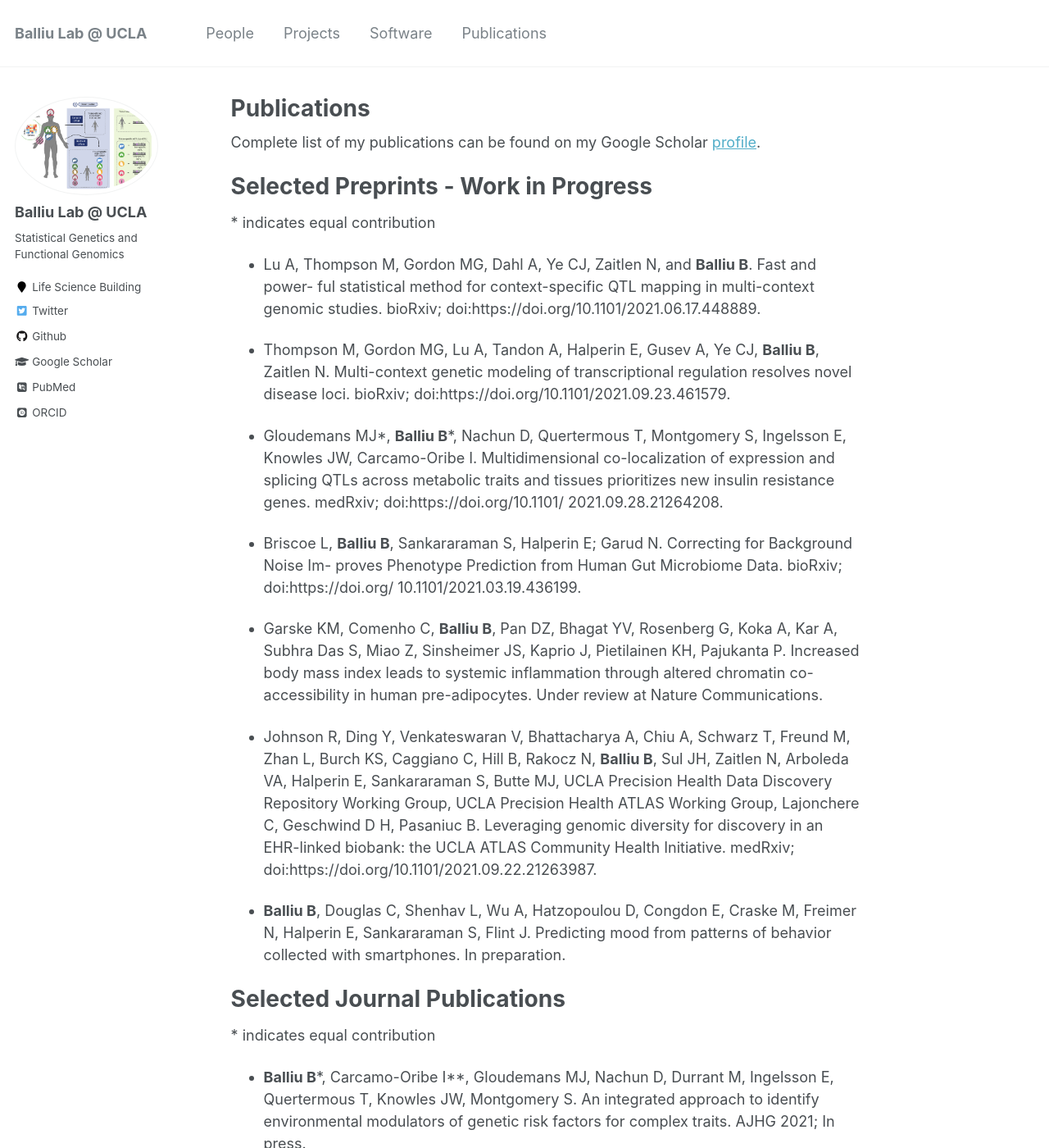
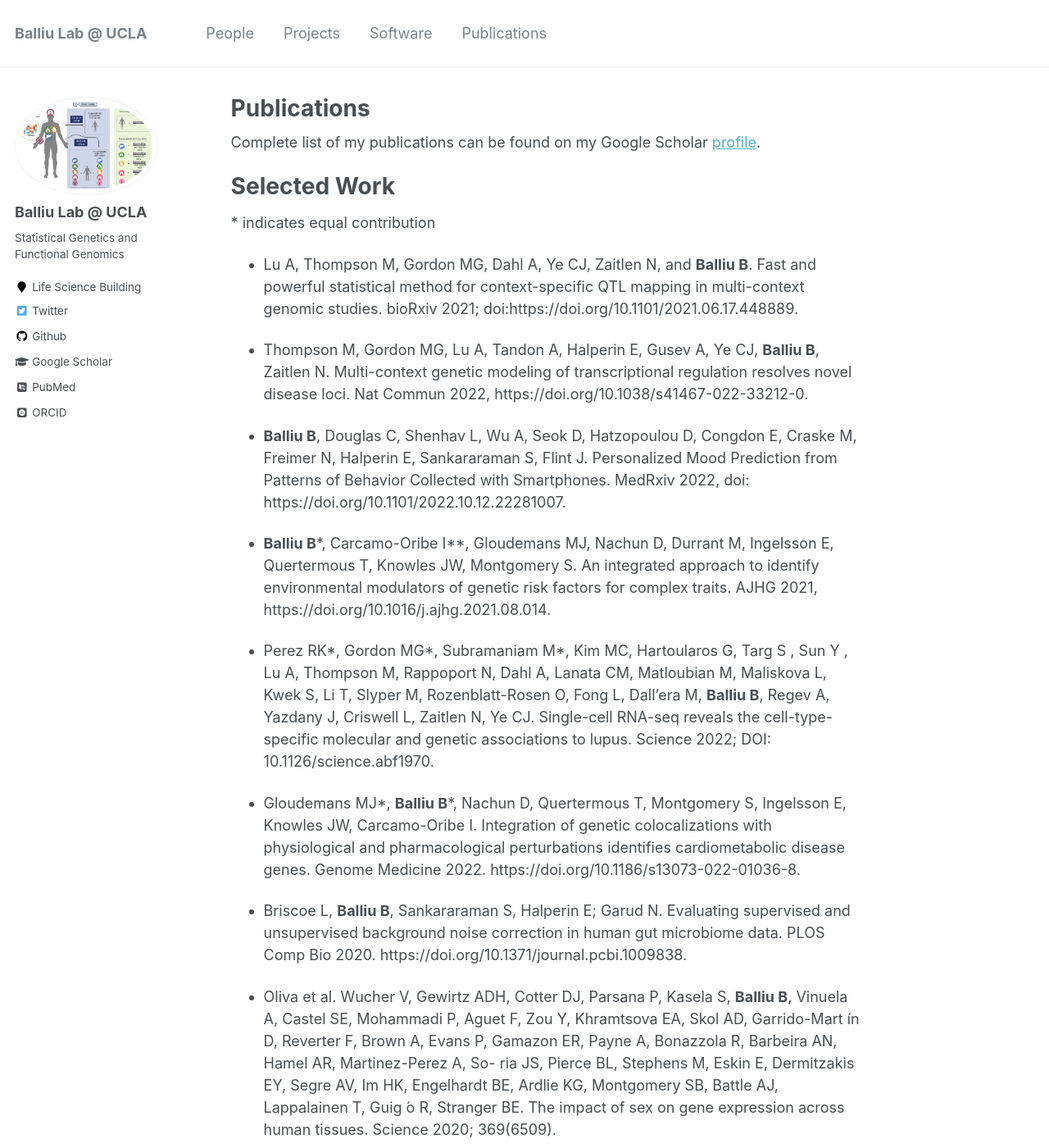
Before and after one commit to BalliuLab/balliulab.github.io, a Jekyll site: the page built from _pages/markdown.md, in a window 1280 px wide and 1400 px high. Shown: the whole window at 82% size. Built offline with Jekyll 4.4.1, drawn with Linux system fonts in a browser that asks for light colours; some web fonts are replaced; some of the changed text lies outside the part shown.

Commit message:
Update markdown.md

```diff
--- a/_pages/markdown.md
+++ b/_pages/markdown.md
@@ -9,31 +9,22 @@
 Complete list of my publications can be found on my Google Scholar [profile](https://scholar.google.com/citations?user=KvHIH9nZaiUC&hl=en).
 
 
-# Selected Preprints - Work in Progress
+# Selected Work
 \* indicates equal contribution
 
-* Lu A, Thompson M, Gordon MG, Dahl A, Ye CJ, Zaitlen N, and **Balliu B**. Fast and power- ful statistical method for context-specific QTL mapping in multi-context genomic studies. bioRxiv; doi:https://doi.org/10.1101/2021.06.17.448889.
+* Lu A, Thompson M, Gordon MG, Dahl A, Ye CJ, Zaitlen N, and **Balliu B**. Fast and powerful statistical method for context-specific QTL mapping in multi-context genomic studies. bioRxiv 2021; doi:https://doi.org/10.1101/2021.06.17.448889.
 
-* Thompson M, Gordon MG, Lu A, Tandon A, Halperin E, Gusev A, Ye CJ, **Balliu B**, Zaitlen N. Multi-context genetic modeling of transcriptional regulation resolves novel disease loci. bioRxiv; doi:https://doi.org/10.1101/2021.09.23.461579.
+* Thompson M, Gordon MG, Lu A, Tandon A, Halperin E, Gusev A, Ye CJ, **Balliu B**, Zaitlen N. Multi-context genetic modeling of transcriptional regulation resolves novel disease loci. Nat Commun 2022, https://doi.org/10.1038/s41467-022-33212-0.
 
-* Gloudemans MJ\*, **Balliu B**\*, Nachun D, Quertermous T, Montgomery S, Ingelsson E, Knowles JW, Carcamo-Oribe I. Multidimensional co-localization of expression and splicing QTLs across metabolic traits and tissues prioritizes new insulin resistance genes. medRxiv; doi:https://doi.org/10.1101/ 2021.09.28.21264208.
+* **Balliu B**, Douglas C, Shenhav L, Wu A, Seok D, Hatzopoulou D, Congdon E, Craske M, Freimer N, Halperin E, Sankararaman S, Flint J. Personalized Mood Prediction from Patterns of Behavior Collected with Smartphones. MedRxiv 2022, doi: https://doi.org/10.1101/2022.10.12.22281007.
 
-* Briscoe L, **Balliu B**, Sankararaman S, Halperin E; Garud N. Correcting for Background Noise Im- proves Phenotype Prediction from Human Gut Microbiome Data. bioRxiv; doi:https://doi.org/ 10.1101/2021.03.19.436199.
+* **Balliu B**\*, Carcamo-Oribe I*\*, Gloudemans MJ, Nachun D, Durrant M, Ingelsson E, Quertermous T, Knowles JW, Montgomery S. An integrated approach to identify environmental modulators of genetic risk factors for complex traits. AJHG 2021, https://doi.org/10.1016/j.ajhg.2021.08.014.
 
-* Garske KM, Comenho C, **Balliu B**, Pan DZ, Bhagat YV, Rosenberg G, Koka A, Kar A, Subhra Das S, Miao Z, Sinsheimer JS, Kaprio J, Pietilainen KH, Pajukanta P. Increased body mass index leads to systemic inflammation through altered chromatin co-accessibility in human pre-adipocytes. Under review at Nature Communications.
+* Perez RK\*, Gordon MG\*, Subramaniam M\*, Kim MC, Hartoularos G, Targ S , Sun Y , Lu A, Thompson M, Rappoport N, Dahl A, Lanata CM, Matloubian M, Maliskova L, Kwek S, Li T, Slyper M, Rozenblatt-Rosen O, Fong L, Dall’era M, **Balliu B**, Regev A, Yazdany J, Criswell L, Zaitlen N, Ye CJ. Single-cell RNA-seq reveals the cell-type-specific molecular and genetic associations to lupus. Science 2022; DOI: 10.1126/science.abf1970.
 
-* Johnson R, Ding Y, Venkateswaran V, Bhattacharya A, Chiu A, Schwarz T, Freund M, Zhan L, Burch KS, Caggiano C, Hill B, Rakocz N, **Balliu B**, Sul JH, Zaitlen N, Arboleda VA, Halperin E, Sankararaman S, Butte MJ, UCLA Precision Health Data Discovery Repository Working Group, UCLA Precision Health ATLAS Working Group, Lajonchere C, Geschwind D H, Pasaniuc B. Leveraging genomic diversity for discovery in an EHR-linked biobank: the UCLA ATLAS Community Health Initiative. medRxiv; doi:https://doi.org/10.1101/2021.09.22.21263987.
+* Gloudemans MJ\*, **Balliu B**\*, Nachun D, Quertermous T, Montgomery S, Ingelsson E, Knowles JW, Carcamo-Oribe I. Integration of genetic colocalizations with physiological and pharmacological perturbations identifies cardiometabolic disease genes. Genome Medicine 2022. https://doi.org/10.1186/s13073-022-01036-8.
 
-* **Balliu B**, Douglas C, Shenhav L, Wu A, Hatzopoulou D, Congdon E, Craske M, Freimer N, Halperin E, Sankararaman S, Flint J. Predicting mood from patterns of behavior collected with smartphones. In preparation.
-
-# Selected Journal Publications
-\* indicates equal contribution
-
-* **Balliu B**\*, Carcamo-Oribe I*\*, Gloudemans MJ, Nachun D, Durrant M, Ingelsson E, Quertermous T, Knowles JW, Montgomery S. An integrated approach to identify environmental modulators of genetic risk factors for complex traits. AJHG 2021; In press.
-
-* Perez RK\*, Gordon MG\*, Subramaniam M\*, Kim MC, Hartoularos G, Targ S , Sun Y , Lu A, Thompson M, Rappoport N, Dahl A, Lanata CM, Matloubian M, Maliskova L, Kwek S, Li T, Slyper M, Rozenblatt-Rosen O, Fong L, Dall’era M, **Balliu B**, Regev A, Yazdany J, Criswell L, Zaitlen N, Ye CJ. Multiplexed scRNA-seq reveals the cellular and genetic correlates of systemic lupus erythematosus. Science 2021; In press.
-
-* Chang TS, Ding Y, Freund MK, Johnson R, Schwarz T, Yabu JM, Hazlett C, Chiang JN, Wulf DA, Antonio AL, Ariannejad M, Badillo AM, **Balliu B**, Berkovich Y, Broudy M, Dang T, Denny C, Es- kin E, Halperin E, Hill BL, Jain A, Katakwar V, Lajonchere C, Magyar C, Minton S, Mohammed G, Muhamed A, Pavan P, Pfeffer MA, Rakocz N, Rudas A, Salonga R, Sanders TJ, Tung P, Vu V, Zheng A, Geschwind DH, Butte MJ, Pasaniuc B. Pre-existing conditions in Hispanics/Latinxs that are COVID-19 risk factors. iScience 2021; 24(3).
+* Briscoe L, **Balliu B**, Sankararaman S, Halperin E; Garud N. Evaluating supervised and unsupervised background noise correction in human gut microbiome data. PLOS Comp Bio 2020. https://doi.org/10.1371/journal.pcbi.1009838.
 
 * Oliva et al. Wucher V, Gewirtz ADH, Cotter DJ, Parsana P, Kasela S, **Balliu B**, Vinuela A, Castel SE, Mohammadi P, Aguet F, Zou Y, Khramtsova EA, Skol AD, Garrido-Mart ́ın D, Reverter F, Brown A, Evans P, Gamazon ER, Payne A, Bonazzola R, Barbeira AN, Hamel AR, Martinez-Perez A, So- ria JS, Pierce BL, Stephens M, Eskin E, Dermitzakis EY, Segre AV, Im HK, Engelhardt BE, Ardlie KG, Montgomery SB, Battle AJ, Lappalainen T, Guig ́o R, Stranger BE. The impact of sex on gene expression across human tissues. Science 2020; 369(6509).
 
```
